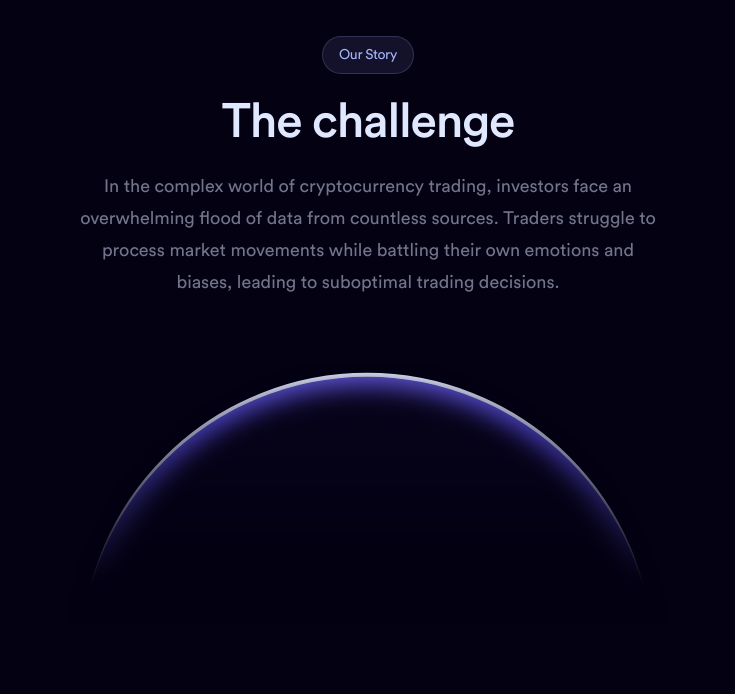
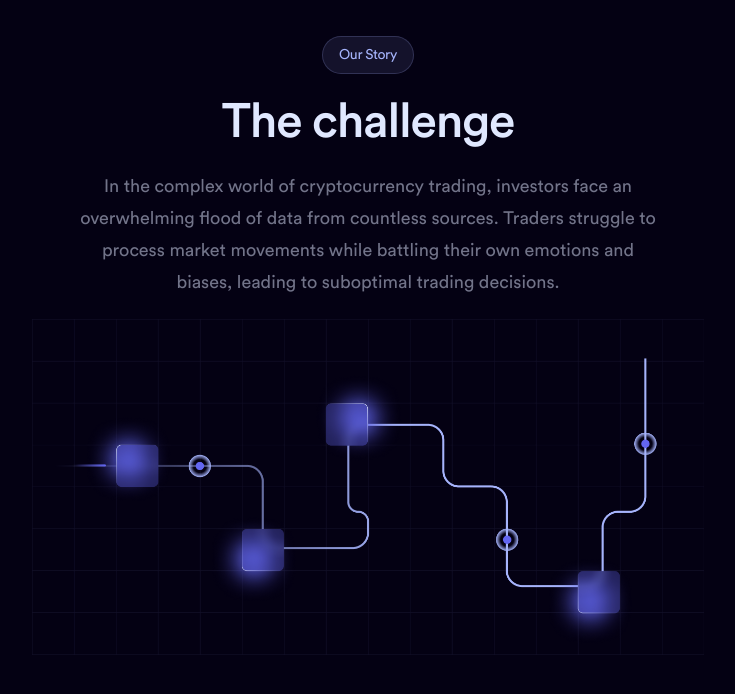
Before and after one commit to niftydrew/scia-landing, a Next.js app: page / in a window 1280 px wide. Shown: the part 844-1538 px from the top of the page, without its empty margins (272-1007 px from the left). Built offline with nearby package versions, Linux system fonts and the light colour scheme; no server answers.

Commit message:
callenge and vision illustrations uploaded

```diff
--- a/src/components/sections/about.tsx
+++ b/src/components/sections/about.tsx
@@ -11,30 +11,35 @@ const sections = [
     title: 'The challenge',
     content:
       'In the complex world of cryptocurrency trading, investors face an overwhelming flood of data from countless sources. Traders struggle to process market movements while battling their own emotions and biases, leading to suboptimal trading decisions.',
+    image: '/illustrations/challenge.png',
   },
   {
     tag: 'Vision',
     title: 'Our vision',
     content:
       'We envision a future where AI transforms the trading landscape by empowering traders with clear, actionable insights. Our goal is to bridge the gap between complex market data and strategic decision-making, making successful trading accessible to all.',
+    image: '/illustrations/vision.png',
   },
   {
     tag: 'Solution',
     title: 'The solution',
     content:
       'Enter SCIA—an innovative AI-powered trading companion that combines advanced machine learning with emotional intelligence. Our system processes vast market data while understanding and counteracting common behavioral biases in trading.',
+    image: '/illustrations/solution.svg',
   },
   {
     tag: 'Innovation',
     title: 'Our approach',
     content:
       'By leveraging state-of-the-art AI technology, we analyze complex market patterns, sentiment data, and trading behaviors in real-time. This comprehensive analysis provides traders with clear, actionable insights for better decision-making.',
+    image: '/illustrations/innovation.svg',
   },
   {
     tag: 'Impact',
     title: 'The future',
     content:
       'Our mission is to democratize successful trading by making professional-grade AI tools accessible to traders of all levels. Through SCIA, we are building a future where technology and human insight combine to create better trading outcomes.',
+    image: '/illustrations/impact.svg',
   },
 ];
 
@@ -74,7 +79,10 @@ export function About() {
   const progressArray = [progress1, progress2, progress3, progress4, progress5];
 
   return (
-    <section id='about' className='relative py-20'>
+    <section
+      id='about'
+      className='relative py-20'
+    >
       <div
         ref={containerRef}
         className='relative h-[200vh] sm:h-[300vh]'
@@ -111,8 +119,8 @@ export function About() {
                     className='relative w-full aspect-[16/9] max-w-2xl mx-auto'
                   >
                     <Image
-                      src='/assets/planet.svg'
-                      alt='Planet visualization'
+                      src={section.image}
+                      alt={`${section.title} illustration`}
                       fill
                       className='object-contain rounded-2xl'
                       priority
```
Also changed, not shown: public/illustrations/challenge.png (added), public/illustrations/vision.png (added).
